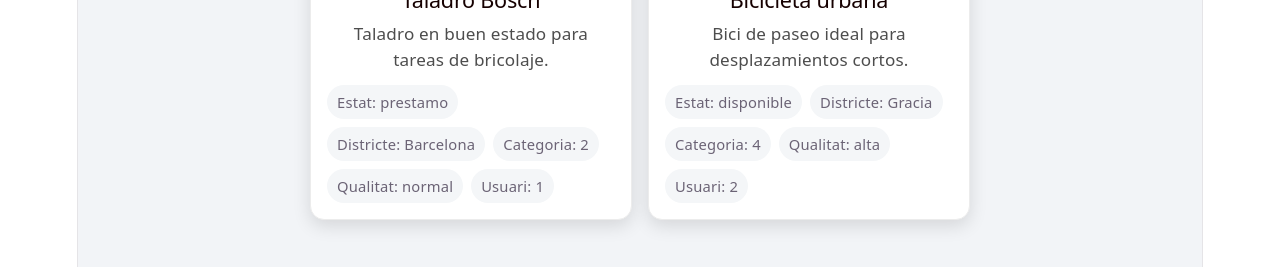
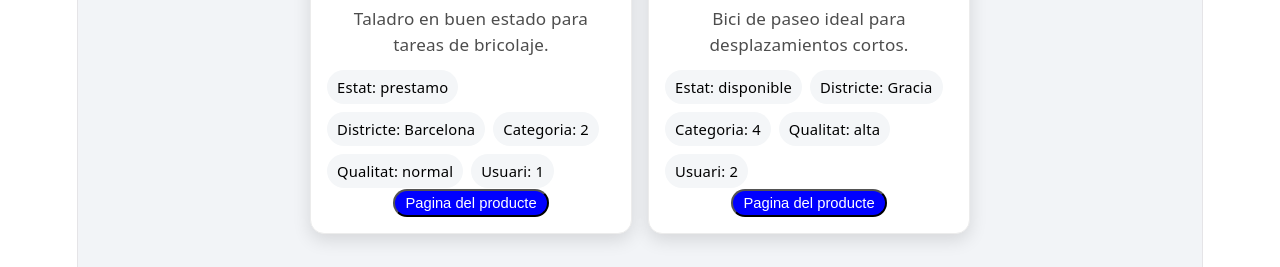
Before and after one commit to Ell-a11y/PROJECTE-DSAW, a React app in the folder frontend/: page / in a window 1280 px wide. Shown: the part 428-695 px from the top of the page. Built offline with nearby package versions, Linux system fonts and the light colour scheme; the HTML template or start-up script is replaced by a standard one.

Commit message:
Creacion boton mas info obj

```diff
--- a/frontend/package.json
+++ b/frontend/package.json
@@ -10,6 +10,7 @@
     "preview": "vite preview"
   },
   "dependencies": {
+    "package.json": "^2.0.1",
     "react": "^19.2.4",
     "react-dom": "^19.2.4"
   },
@@ -26,5 +27,6 @@
     "eslint-plugin-react-refresh": "^0.5.2",
     "globals": "^17.4.0",
     "vite": "^8.0.4"
-  }
+  },
+  "packageManager": "pnpm@10.33.0+sha512.10568bb4a6afb58c9eb3630da90cc9516417abebd3fabbe6739f0ae795728da1491e9db5a544c76ad8eb7570f5c4bb3d6c637b2cb41bfdcdb47fa823c8649319"
 }
--- a/frontend/src/components/CardObject.css
+++ b/frontend/src/components/CardObject.css
@@ -41,4 +41,12 @@
   border-radius: 999px;
   padding: 4px 10px;
   font-size: 0.82rem;
+  color: #000000;
 }
+.meta-button{
+  background-color: blue;
+  border-radius: 999px;
+  padding: 4px 10px;
+  font-size: 0.82rem;
+  color: #ffffff;
+}
--- a/frontend/src/components/CardObject.jsx
+++ b/frontend/src/components/CardObject.jsx
@@ -4,6 +4,7 @@ const CardObject = ({ resource: recurso }) => {
   if (!recurso) return null;
 
   const {
+    id,
     nom,
     imatge,
     descripcio,
@@ -14,6 +15,9 @@ const CardObject = ({ resource: recurso }) => {
     usuario,
   } = recurso;
 
+  const mesInfo = function() {
+    window.open(`./index.html?id=${id}`);
+  }
   return (
     <article className="card-component">
       <img
@@ -38,7 +42,7 @@ const CardObject = ({ resource: recurso }) => {
           <span className="meta-item">Qualitat: {qualitat}</span>
           <span className="meta-item">Usuari: {usuario}</span>
         </div>
-
+        <button type="button" className="meta-button" id="paginaObject" onClick={mesInfo}>Pagina del producte</button>
       </div>
     </article>
   );
```
Also changed, not shown: 1 other file (tests, documents, lock files or other folders).
